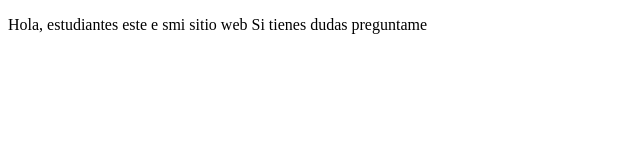
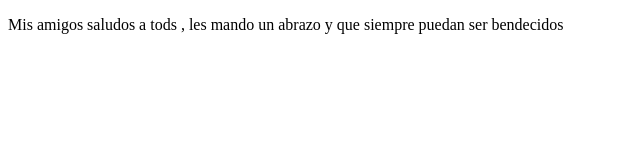
Before and after one commit to jbxavi/proyectodemo, a plain HTML site: page index.html in a window 1280 px wide. Shown: the whole page, without its empty margins (0-640 px from the left). Drawn offline with Linux system fonts and the light colour scheme.

Commit message:
cambios en web

```diff
--- a/index.html
+++ b/index.html
@@ -8,8 +8,7 @@
 </head>
 <body>
     <p>
-        Hola, estudiantes este e smi sitio web
-        Si tienes dudas preguntame
+        Mis amigos saludos a tods , les mando un abrazo y que siempre puedan ser bendecidos
     </p>
 </body>
 </html>
```
